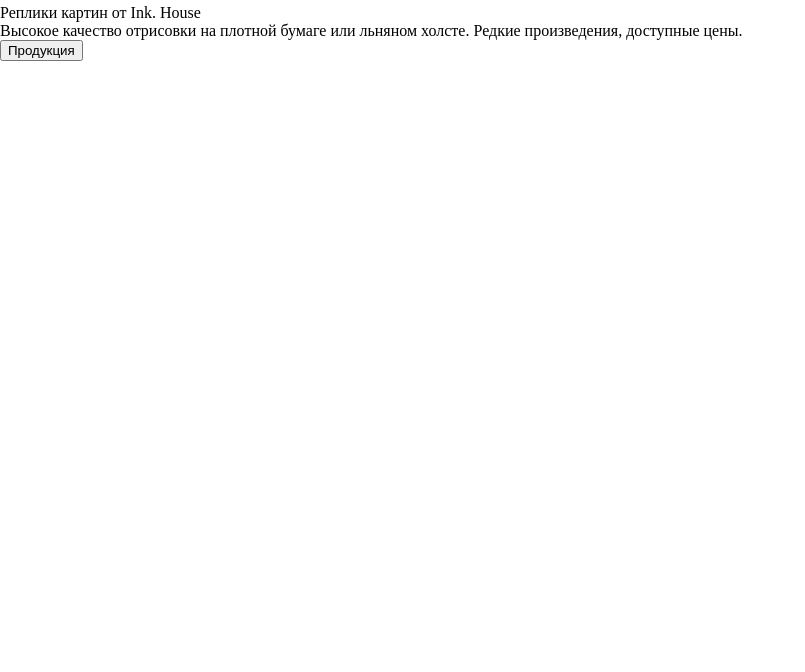
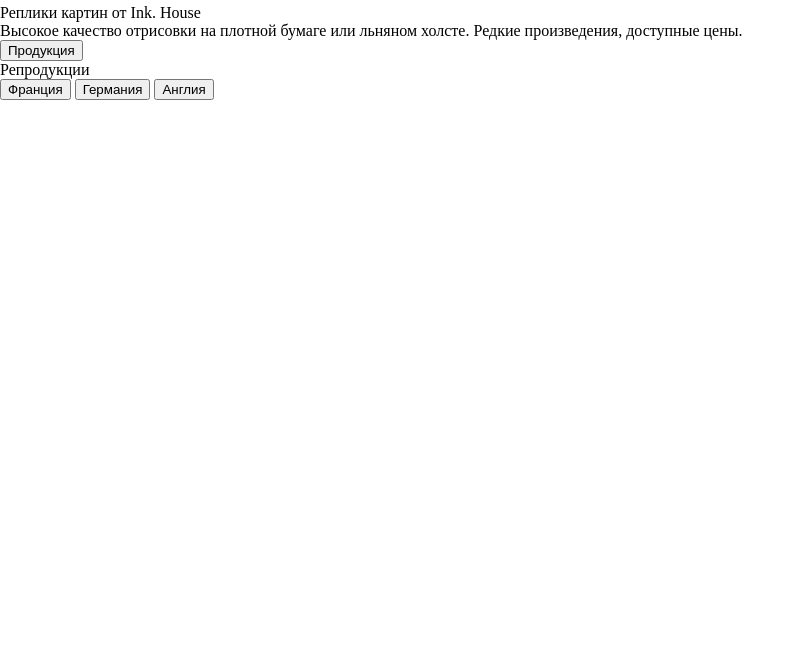
Before and after one commit to shahmuradovilyas17/StepIt, a plain HTML site: page Ptichka/index.html in a window 1280 px wide. Shown: the part 128-800 px from the top of the page, without its empty margins (0-805 px from the left). Drawn offline with nearby package versions, Linux system fonts and the light colour scheme; files that its build step writes are made by us from their sources; files whose address does not match are found by name.

Commit message:
Reproductions added

```diff
--- a/Ptichka/index.html
+++ b/Ptichka/index.html
@@ -51,6 +51,70 @@
           </div>
           <div class="site-content"></div>
         </div>
+        <div class="site-reproductions">
+          <div class="reproductions-items">
+            <div class="reproductions-title">
+              <div class="reproductions-word">Репродукции</div>
+              <div class="reproductions-countries">
+                <button class="countries active" data-country="fr">
+                  Франция
+                </button>
+                <button class="countries" data-country="gr">Германия</button>
+                <button class="countries" data-country="en">Англия</button>
+              </div>
+            </div>
+            <div class="reproductions-item">
+              <!-- <div class="item">
+                <img src="img/1.jpg" alt="" />
+                <div class="item-artist">Марсель Руссо</div>
+                <div class="item-name">Охота Амура</div>
+                <div class="item-size">Холст, масло (50х80)</div>
+                <div class="item-price">14 500 руб</div>
+                <button class="item-button">В корзину</button>
+              </div>
+              <div class="item">
+                <img src="img/2.jpg" alt="" />
+                <div class="item-artist">Анри Селин</div>
+                <div class="item-name">Дама с собачкой</div>
+                <div class="item-size">Акрил, бумага (50х80)</div>
+                <div class="item-price">16 500 руб</div>
+                <button class="item-button">В корзину</button>
+              </div>
+              <div class="item">
+                <img src="img/3.jpg" alt="" />
+                <div class="item-artist">Франсуа Дюпон</div>
+                <div class="item-name">Процедура</div>
+                <div class="item-size">Цветная литография (40х60)</div>
+                <div class="item-price">20 000 руб</div>
+                <button class="item-button">В корзину</button>
+              </div>
+              <div class="item item-bottom-none">
+                <img src="img/4.jpg" alt="" />
+                <div class="item-artist">Луи Детуш</div>
+                <div class="item-name">Роза</div>
+                <div class="item-size">Бумага, акрил (50х80)</div>
+                <div class="item-price">12 000 руб</div>
+                <button class="item-button">В корзину</button>
+              </div>
+              <div class="item item-bottom-none">
+                <img src="img/5.jpg" alt="" />
+                <div class="item-artist">Франсуа Дюпон</div>
+                <div class="item-name">Птичья трапеза</div>
+                <div class="item-size">Цветная литография (40х60)</div>
+                <div class="item-price">22 500 руб</div>
+                <button class="item-button">В корзину</button>
+              </div>
+              <div class="item item-bottom-none">
+                <img src="img/6.jpg" alt="" />
+                <div class="item-artist">Пьер Моранж</div>
+                <div class="item-name">Пейзаж с рыбой</div>
+                <div class="item-size">Цветная литография (40х60)</div>
+                <div class="item-price">20 000 руб</div>
+                <button class="item-button">В корзину</button>
+              </div> -->
+            </div>
+          </div>
+        </div>
       </div>
     </div>
   </body>
```
